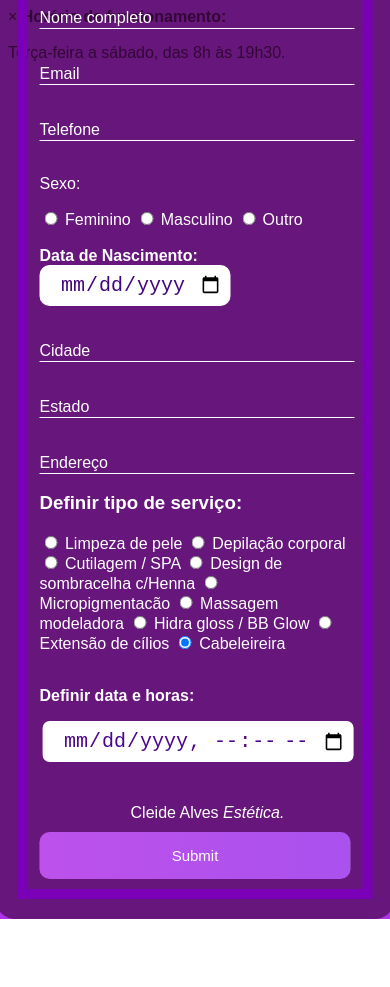
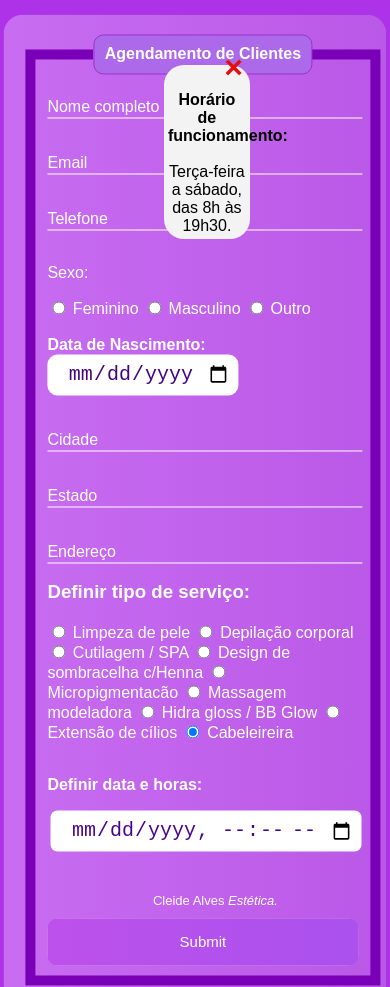
Before and after one commit to rafaelesteves/projetoagenda, a plain HTML site: page Sistema Web PI-1 (HTML,CSS,PHP)/index.html in a window 390 px wide. Shown: the top 987 px of the page. Before the commit the page ends 919 px from the top, so only its background shows below. Drawn offline with Linux system fonts and the light colour scheme; a script that the page names is missing.

Commit message:
Update style.css
atualização 02/04/2024

```diff
--- a/Sistema Web PI-1 (HTML,CSS,PHP)/style.css
+++ b/Sistema Web PI-1 (HTML,CSS,PHP)/style.css
@@ -8,11 +8,118 @@
   }
 
 .agendamentos {
-    display: flex;
-    flex-flow: column;
-    background: #80029c;
-    padding: 20px;
+
+    background: #a506cd;
+
     margin-top: 20px;
     border-radius: 15px;
     font-family: Arial, Helvetica, sans-serif;
 }
+ @media screen  and (max-width:758px){ /*esta parte é do formato de tela do celular*/
+
+
+   .aviso {                    /*arrumar isso é crucial, é notificação*/
+    padding: 2%;
+    background-color: #900f0f;
+    color: rgb(0, 0, 0) ;
+    position: fixed;
+    top: 10%;
+    width: 20%;
+    z-index: 1;
+    text-align: center;
+    border-radius: 20px;
+    margin: -5% 2% 1% 40%;
+    font-size: 20%;
+
+
+
+  }
+
+
+    .caixa{
+      width: 88%;
+      margin-top: 88px;
+      background-image: linear-gradient(to right, rgb(200, 109, 241), rgb(186, 88, 231));
+    }
+
+
+
+
+  p.moved-paragraph {
+    margin: -50px 20px 10px 45px; /* adiciona margem : topo e lados */
+    font-size: small; /* tamanho da fonte do rodapé*/
+    text-align:center; /*centralizar opcional*/
+
+  }
+
+
+ }
+
+
+
+
+
+
+
+
+
+
+
+
+
+
+
+
+
+
+
+
+  .data{
+    border: none;
+    padding: 30px;
+    border-radius: 20px;
+    outline: none;
+    font-size: -120px;
+    text-align:  left;
+    color: rgb(248, 248, 248);
+    top: -30px;
+    left:-30px;
+
+
+  }
+  .aviso {
+    padding: 1%;
+    background-color: #f3f3f3;
+    color: rgb(0, 0, 0) ;
+    position: fixed;
+    top: 10%;
+    width: 20%;
+    z-index: 1;
+    text-align: center;
+    border-radius: 20px;
+    margin: -5% 2% 1% 40%;
+    font-size: 100%;
+
+
+
+
+  }
+
+  .fechar {
+    color: rgb(231, 13, 13);
+    float: right;
+    font-size: 200%;
+    font-weight: bold;
+    margin: -20px 3px 5px 750px;
+    border-radius: 1%;
+
+
+
+  }
+
+  .fechar:hover,
+  .fechar:focus {
+    color: rgb(107, 3, 107);
+    text-decoration: none;
+    cursor: pointer;
+  }
```
